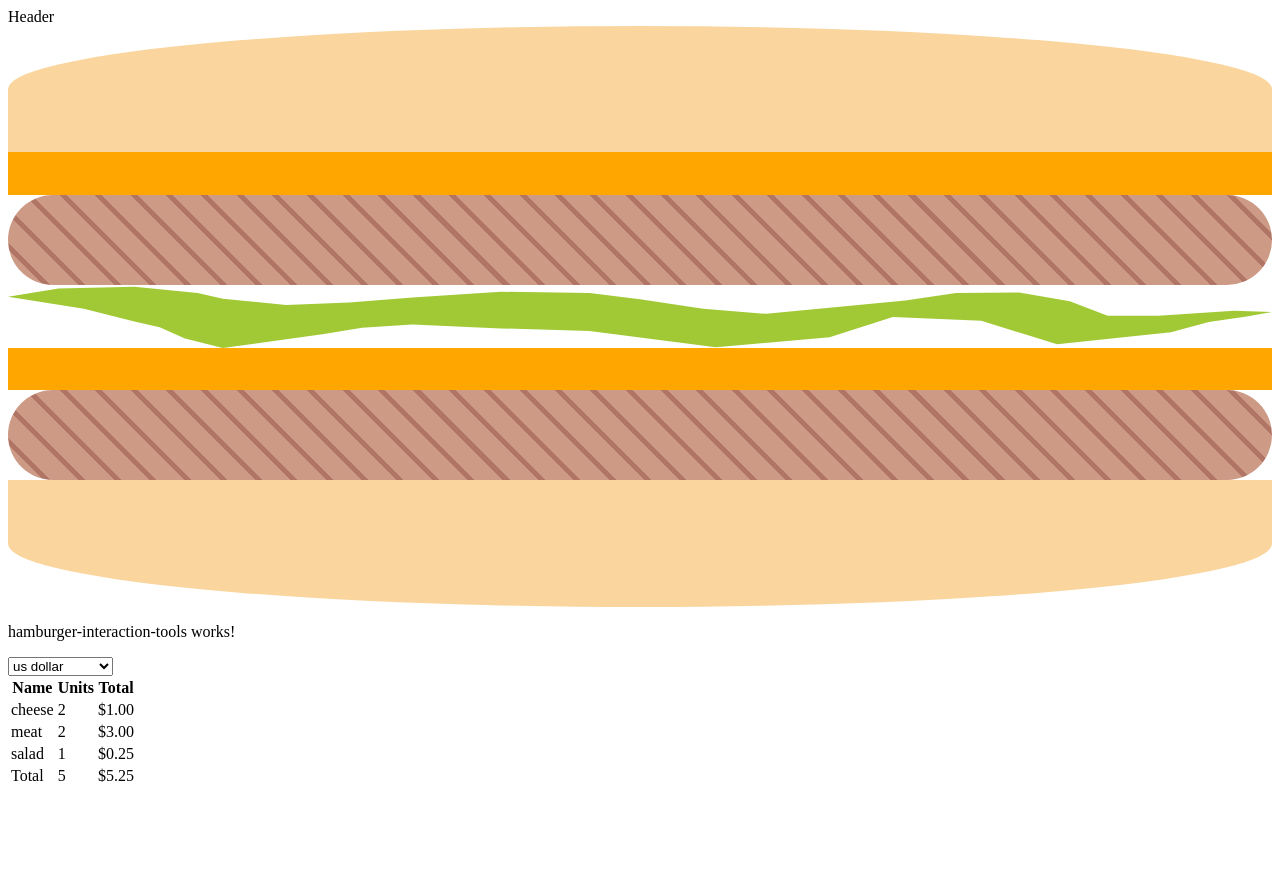
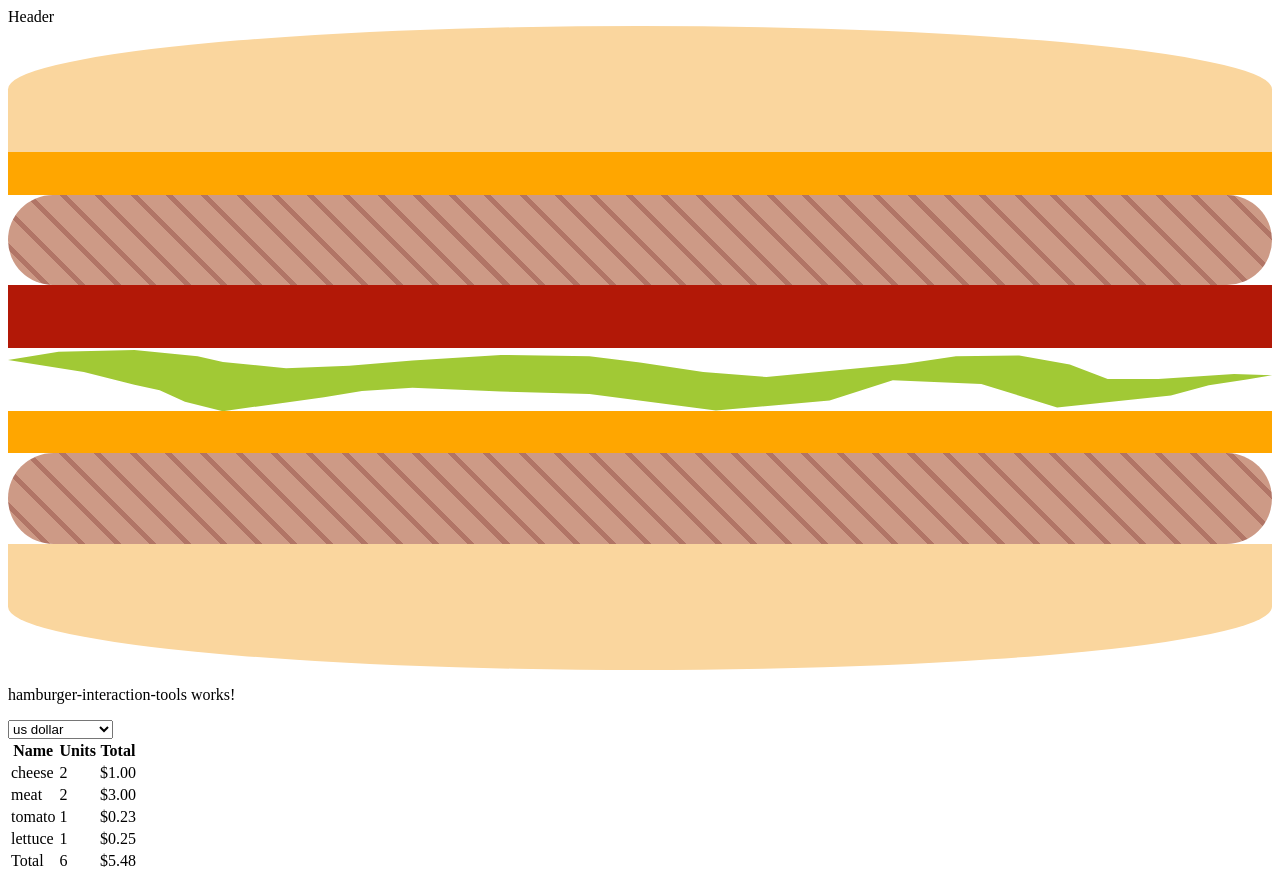
Before and after one commit to A-Cobra/angular, an Angular app: page / in a window 1280 px wide. Before the commit the page ends 800 px from the top, so only its background shows below. Built offline with nearby package versions, Linux system fonts and the light colour scheme.

Commit message:
Added a tomato as ingredient

```diff
--- a/src/app/hamburger/hamburger-ingredient/hamburger-ingredient.component.scss
+++ b/src/app/hamburger/hamburger-ingredient/hamburger-ingredient.component.scss
@@ -16,7 +16,7 @@
   background-color: #C18168;
   opacity: 0.8;
 }
-.salad{
+.lettuce{
   width: 100%;
   aspect-ratio: 20/1;
   background-color: #A1C935;
@@ -67,3 +67,8 @@
   aspect-ratio: 30/1;
   background-color: rgb(255, 166, 0);
 }
+.tomato{
+  width: 100%;
+  aspect-ratio: 20/1;
+  background-color: rgb(178, 24, 7);
+}
--- a/src/app/hamburger/hamburger.component.ts
+++ b/src/app/hamburger/hamburger.component.ts
@@ -13,14 +13,15 @@ export class HamburgerComponent {
   ingredientsControl: Array<IngredientController>;
   hamburgerList: Array<Hamburger> = [
     {
-      ingredients: ['top-bread', 'meat', 'salad', 'bottom-bread'],
+      ingredients: ['top-bread', 'meat', 'lettuce', 'bottom-bread'],
       id: '123',
     },
     {
       ingredients: [
         'top-bread',
         'meat',
-        'salad',
+        'lettuce',
+        'tomato',
         'cheese',
         'meat',
         'bottom-bread',
@@ -38,7 +39,8 @@ export class HamburgerComponent {
         'top-bread',
         'cheese',
         'meat',
-        'salad',
+        'tomato',
+        'lettuce',
         'cheese',
         'meat',
         'bottom-bread',
--- a/src/app/models/ingredient-price.map.ts
+++ b/src/app/models/ingredient-price.map.ts
@@ -3,7 +3,8 @@ import { HamburgerIngredient } from './hamburger-ingredient.type';
 export enum IngredientPricePair {
   meat = 1.5,
   cheese = 0.5,
-  salad = 0.25,
+  lettuce = 0.25,
+  tomato = 0.23,
 }
 type Ingredient = keyof typeof IngredientPricePair;
 export const ingredientPrice = new Map();
```
